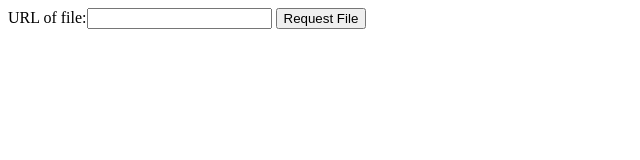
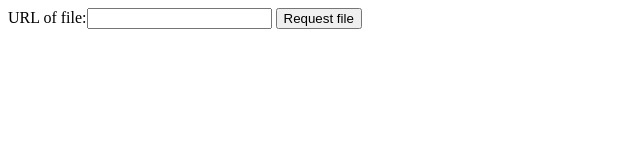
Before and after one commit to azure-tec/azure-tec.github.io, a plain HTML site: page addf.html in a window 1280 px wide. Shown: the full height of the page, 0-640 px from the left. Drawn offline with Linux system fonts and the light colour scheme.

Commit message:
fixed (#1)

```diff
--- a/addf.html
+++ b/addf.html
@@ -2,7 +2,7 @@
   <body>
     <form action="mailto:aqua.qwerty.htmz@gmail.com" name="EmailForm" method="post">
       URL of file:<input type="text" name="fileurl">
-      <input type="submit" value="Request File">
+      <input type="submit" value="Request file">
     </form>
   </body>
 </html>
```
